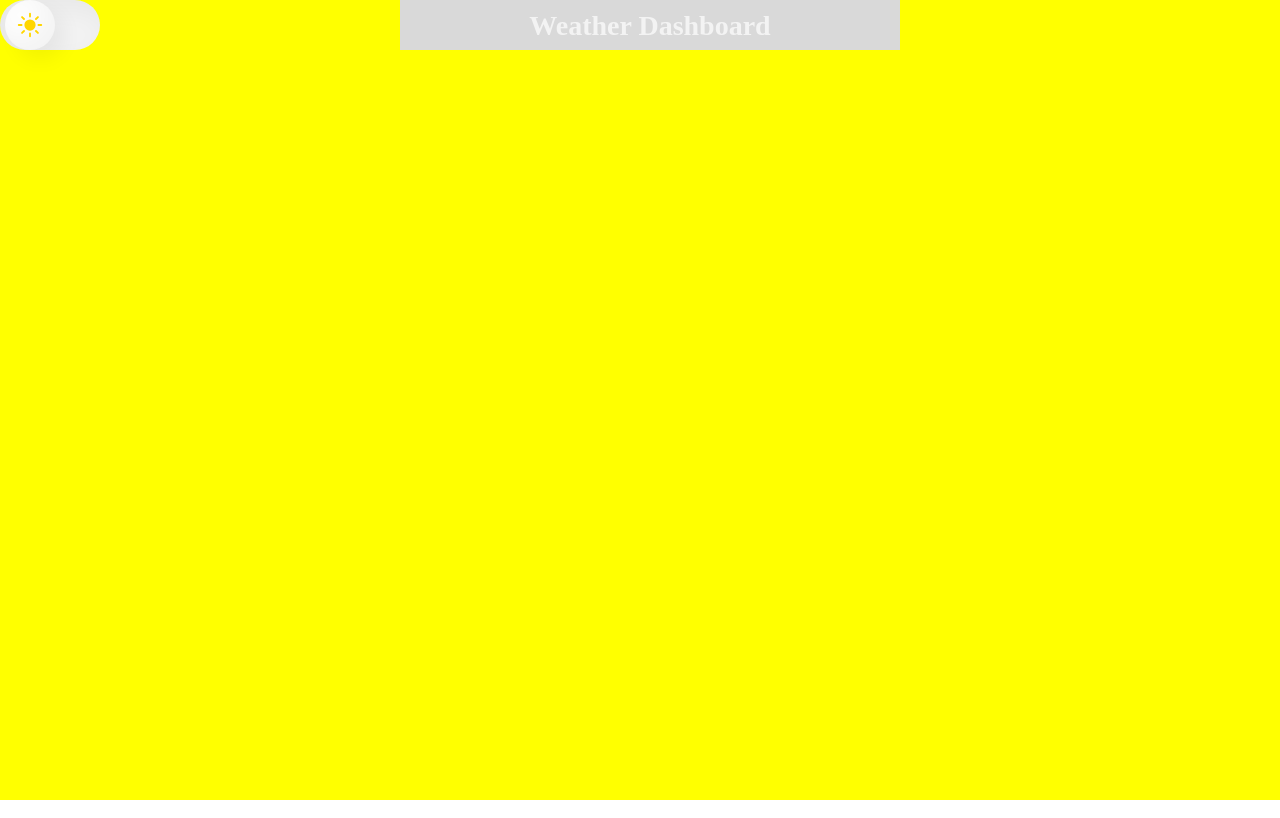
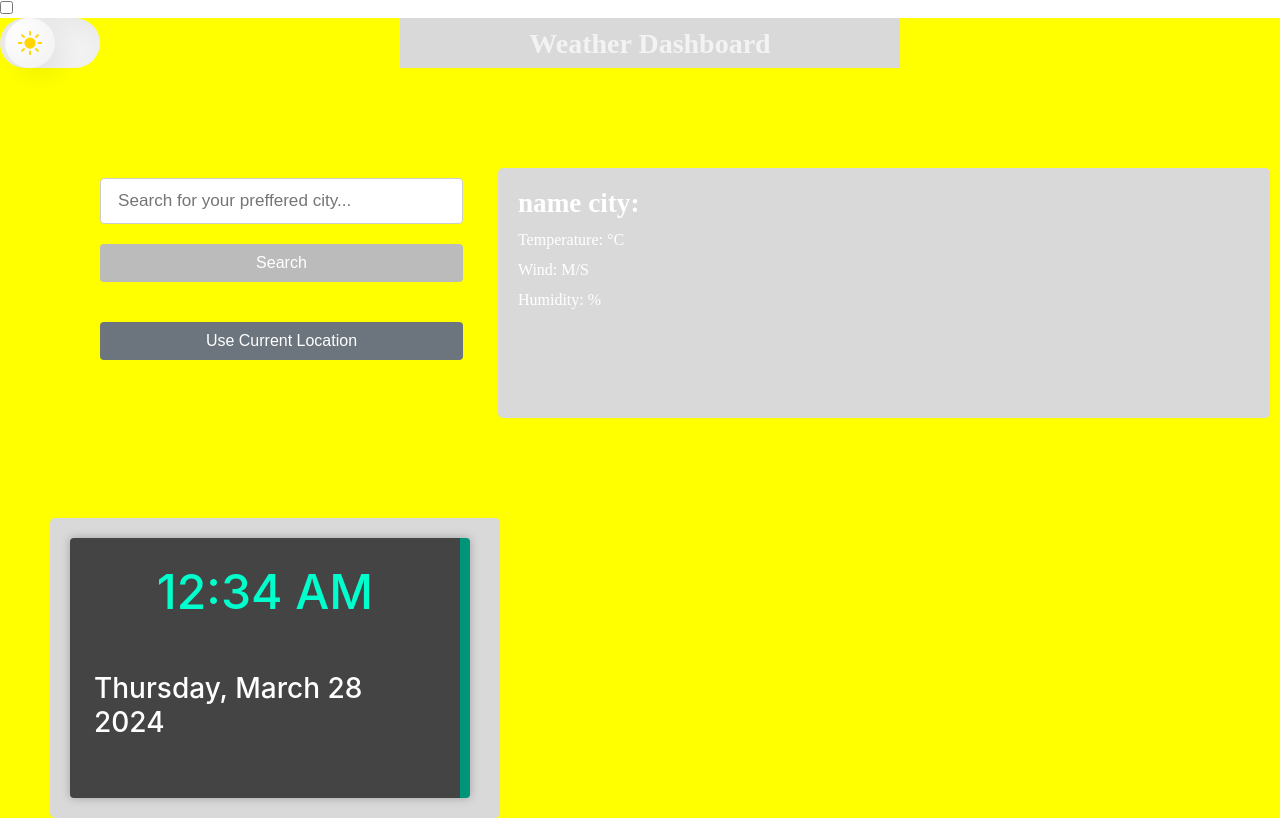
Before and after one commit to hajar200207/Weather_APP-_-fd-, a plain HTML site: page index.html in a window 1280 px wide. Drawn offline with Linux system fonts and the light colour scheme.

Commit message:
2 commit

```diff
--- a/index.html
+++ b/index.html
@@ -10,8 +10,8 @@
 
     <input type="checkbox" id="toggle">
 
-    <div class="display">
-
+<div class="display">
+      <div class="display1">
         <label for="toggle">
             <div class="circle">
                 <svg class="sun" xmlns="http://www.w3.org/2000/svg" viewBox="0 0 24 24" fill="currentColor">
@@ -24,7 +24,91 @@
         </label>
         <h1>Weather Dashboard</h1>
     </div>
+    <div class="container">
+        <div class="weather-input">
 
+          <input class="city-input" type="text" placeholder="Search for your preffered city...">
+          <div class="ligne">
+          <button class="search-btn">Search</button>
+          <button class="location-btn">Use Current Location</button></div>
+        </div>
+        <div class="weather-data">
+          <div class="current-weather">
+            <div class="details">
+              <h2>name city:</h2>
+              <h6>Temperature: °C</h6>
+              <h6>Wind:  M/S</h6>
+              <h6>Humidity: %</h6>
+            </div>
+          </div>
+       </div>
+    </div>
+    <div class="weather-data1">
+        <div class="current-weather1">
+          <div class="datetime">
+            <div class="time"></div>
+            <div class="date"></div>
+          </div>
+        </div>
+    </div>
+ </div>
+</div>
+</body>
+<script>
+  const timeElement = document.querySelector(".time");
+const dateElement = document.querySelector(".date");
 
-</body>
+/**
+ * @param {Date} date
+ */
+function formatTime(date) {
+  const hours12 = date.getHours() % 12 || 12;
+  const minutes = date.getMinutes();
+  const isAm = date.getHours() < 12;
+
+  return `${hours12.toString().padStart(2, "0")}:${minutes
+    .toString()
+    .padStart(2, "0")} ${isAm ? "AM" : "PM"}`;
+}
+
+/**
+ * @param {Date} date
+ */
+function formatDate(date) {
+  const DAYS = [
+    "Sunday",
+    "Monday",
+    "Tuesday",
+    "Wednesday",
+    "Thursday",
+    "Friday",
+    "Saturday"
+  ];
+  const MONTHS = [
+    "January",
+    "February",
+    "March",
+    "April",
+    "May",
+    "June",
+    "July",
+    "August",
+    "September",
+    "October",
+    "November",
+    "December"
+  ];
+
+  return `${DAYS[date.getDay()]}, ${
+    MONTHS[date.getMonth()]
+  } ${date.getDate()} ${date.getFullYear()}`;
+}
+
+setInterval(() => {
+  const now = new Date();
+
+  timeElement.textContent = formatTime(now);
+  dateElement.textContent = formatDate(now);
+}, 200);
+</script>
 </html>
--- a/styles.css
+++ b/styles.css
@@ -1,3 +1,4 @@
+@import url('https://fonts.googleapis.com/css2?family=Open+Sans:wght@400;500;600;700&display=swap');
 * {
     margin: 0;
     padding: 0;
@@ -5,18 +6,21 @@
     transition: 0.5s;
 }
 
-input {
-    display: none;
+
+
+.display1 {
+    display: flex;
+    align-items: left;
+    justify-content: left;
+    gap: 300px;
+
 }
-
-.display {
+.display{
     width: 100%;
     height: 100vh;
     display: flex;
-    align-items: left;
-    justify-content: left;
     background: yellow;
-	gap: 300PX;
+    flex-direction: column;
 }
 
 label {
@@ -97,3 +101,133 @@ h1 {
 	justify-content: center;
 
 }
+.container {
+    display: flex;
+    flex-direction: row;
+    gap: 35px;
+    padding: 100px;
+    padding-right: 10px;
+  }
+  .weather-input {
+    width: 550px;
+  }
+  .weather-input input {
+    height: 46px;
+    width: 100%;
+
+    font-size: 1.07rem;
+    padding: 0 17px;
+    margin: 10px 0 20px 0;
+    border-radius: 4px;
+    border: 1px solid #ccc;
+  }
+  .weather-input input:focus {
+    padding: 0 16px;
+    border: 2px solid #5372F0;
+  }
+  .weather-input .separator {
+    height: 1px;
+    width: 100%;
+    margin: 25px 0;
+    background: #BBBBBB;
+    display: flex;
+    align-items: center;
+    justify-content: center;
+  }
+
+  .weather-input button {
+    width: 100%;
+    padding: 10px 0;
+    cursor: pointer;
+    outline: none;
+    border: none;
+    border-radius: 4px;
+    font-size: 1rem;
+    color: #fff;
+    background:#BBBBBB;
+    transition: 0.2s ease;
+  }
+  .weather-input .search-btn:hover {
+    background: #2c52ed;
+  }
+  .weather-input .location-btn {
+    background: #6C757D;
+  }
+  .weather-input .location-btn:hover {
+    background: #5c636a;
+  }
+  .weather-data {
+    width: 100%;
+  }
+  .weather-data .current-weather {
+    color: #fff;
+    background:#D9D9D9 ;
+    border-radius: 5px;
+    padding: 20px 70px 20px 20px;
+    display: flex;
+    justify-content: space-between;
+    height: 250PX;
+  }
+  .current-weather h2 {
+    font-weight: 700;
+    font-size: 1.7rem;
+  }
+  .weather-data h6 {
+    margin-top: 12px;
+    font-size: 1rem;
+    font-weight: 500;
+  }
+  .current-weather .icon {
+    text-align: center;
+  }
+  .current-weather .icon img {
+    max-width: 120px;
+    margin-top: -15px;
+  }
+  .current-weather .icon h6 {
+    margin-top: -10px;
+    text-transform: capitalize;
+  }
+  .weather-data1{
+    width: 500PX;
+    margin-left: 50PX;
+    margin-bottom: 100px;
+  }
+  .weather-data1 .current-weather1 {
+    color: #fff;
+    background:#D9D9D9 ;
+    border-radius: 5px;
+    padding: 20px 10px 20px 20px;
+    display: flex;
+    justify-content: space-between;
+    height: 300PX;
+    margin-right: 50PX;
+  }
+  .ligne{
+    display: flex;
+    flex-direction: column;
+    gap: 40px;
+  }
+  .datetime {
+    font-size: 16px;
+    padding: 24px;
+    color: #ffffff;
+    background: #444444;
+    box-shadow: 0 0 10px rgba(0, 0, 0, 0.25);
+    border-radius: 4px;
+    border-right: 10px #009578 solid;
+    width: 400px;
+    font-weight: 500;
+    font-family: "Inter", sans-serif;
+  }
+
+  .time {
+    font-size: 3em;
+    color: #00ffcc;
+    text-align: center;
+  }
+
+  .date {
+    margin-top: 50px;
+    font-size: 1.75em;
+  }
```
